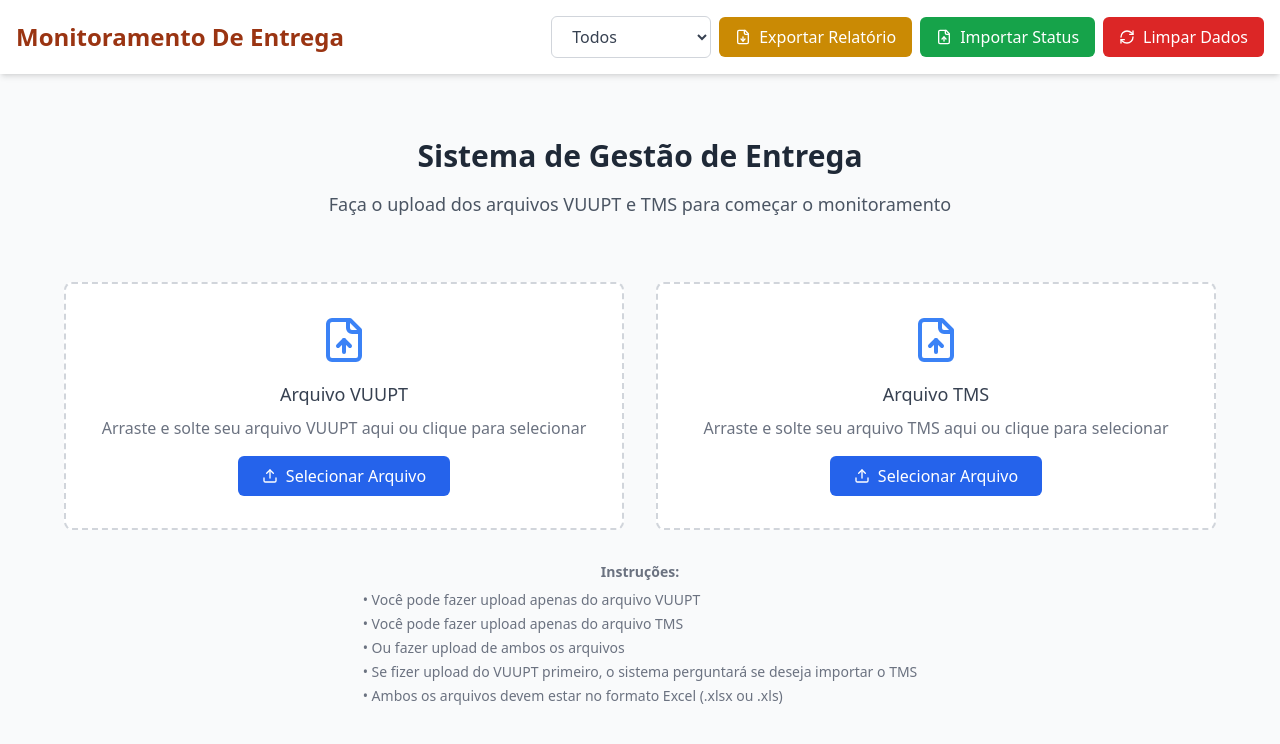
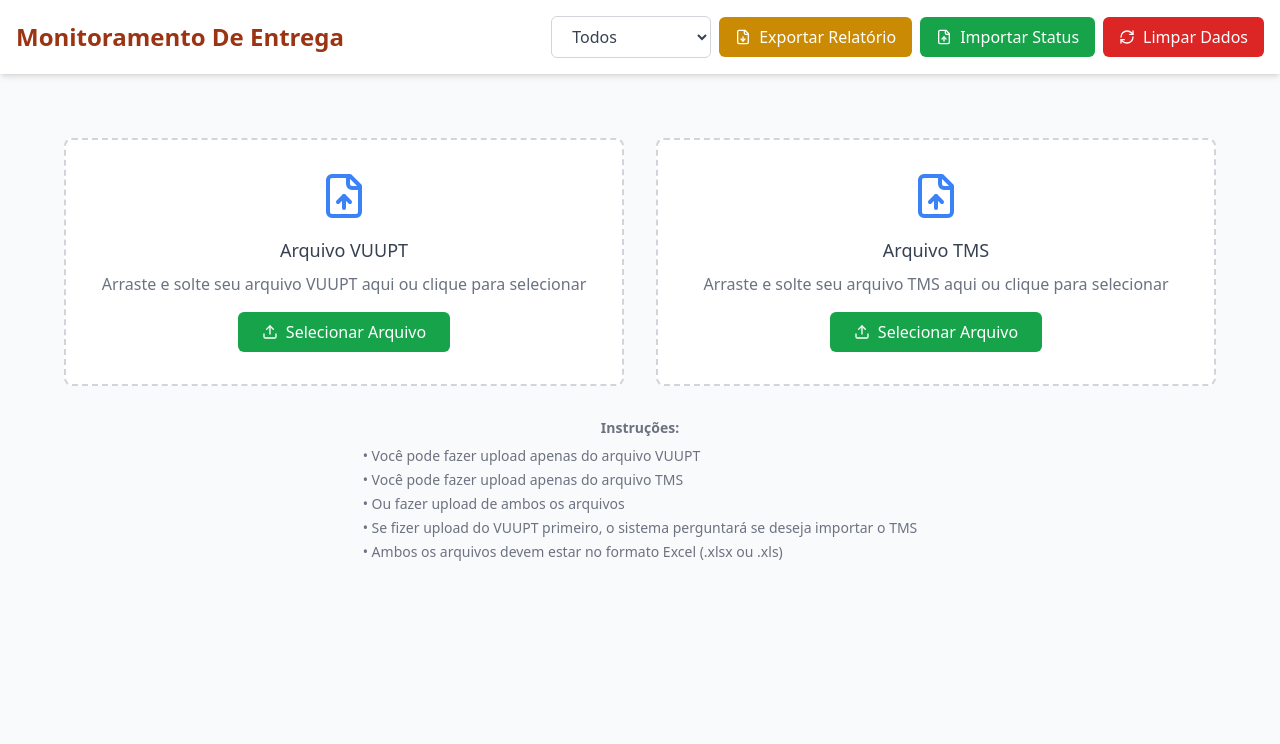
Before and after one commit to adsonteste/EvolutivoGeral1.0, a React (Vite) app: page / in a window 1280 px wide. Shown: the top 744 px of the page. Built offline with nearby package versions, Linux system fonts and the light colour scheme.

Commit message:
mudança visual

```diff
--- a/index.html
+++ b/index.html
@@ -4,7 +4,7 @@
     <meta charset="UTF-8" />
     <link rel="icon" type="image/svg+xml" href="/vite.svg" />
     <meta name="viewport" content="width=device-width, initial-scale=1.0" />
-    <title>Sistema de Gestão de Entrega</title>
+    <title>Monitoramento de Entrega</title>
   </head>
   <body>
     <div id="root"></div>
--- a/src/components/ImportPanel.tsx
+++ b/src/components/ImportPanel.tsx
@@ -200,8 +200,8 @@ const ImportPanel: React.FC<ImportPanelProps> = ({ onFileUpload }) => {
       <button
         className={`px-6 py-2 rounded-md transition-colors flex items-center ${
           fileState.isUploaded
-            ? 'bg-green-600 hover:bg-green-700 text-white'
-            : 'bg-blue-600 hover:bg-blue-700 text-white'
+            ? 'bg-green-600 hover:bg-black text-white'
+            : 'bg-green-600 hover:bg-black text-white'
         }`}
         onClick={(e) => {
           e.stopPropagation();
@@ -216,14 +216,6 @@ const ImportPanel: React.FC<ImportPanelProps> = ({ onFileUpload }) => {
 
   return (
     <div className="flex flex-col items-center justify-center p-8 space-y-8">
-      <div className="text-center mb-8">
-        <h2 className="text-3xl font-bold text-gray-800 mb-4">
-          Sistema de Gestão de Entrega
-        </h2>
-        <p className="text-gray-600 text-lg">
-          Faça o upload dos arquivos VUUPT e TMS para começar o monitoramento
-        </p>
-      </div>
 
       {showSecondFilePrompt ? (
         <div className="bg-white p-8 rounded-lg shadow-lg max-w-md w-full animate-fadeIn">
```
